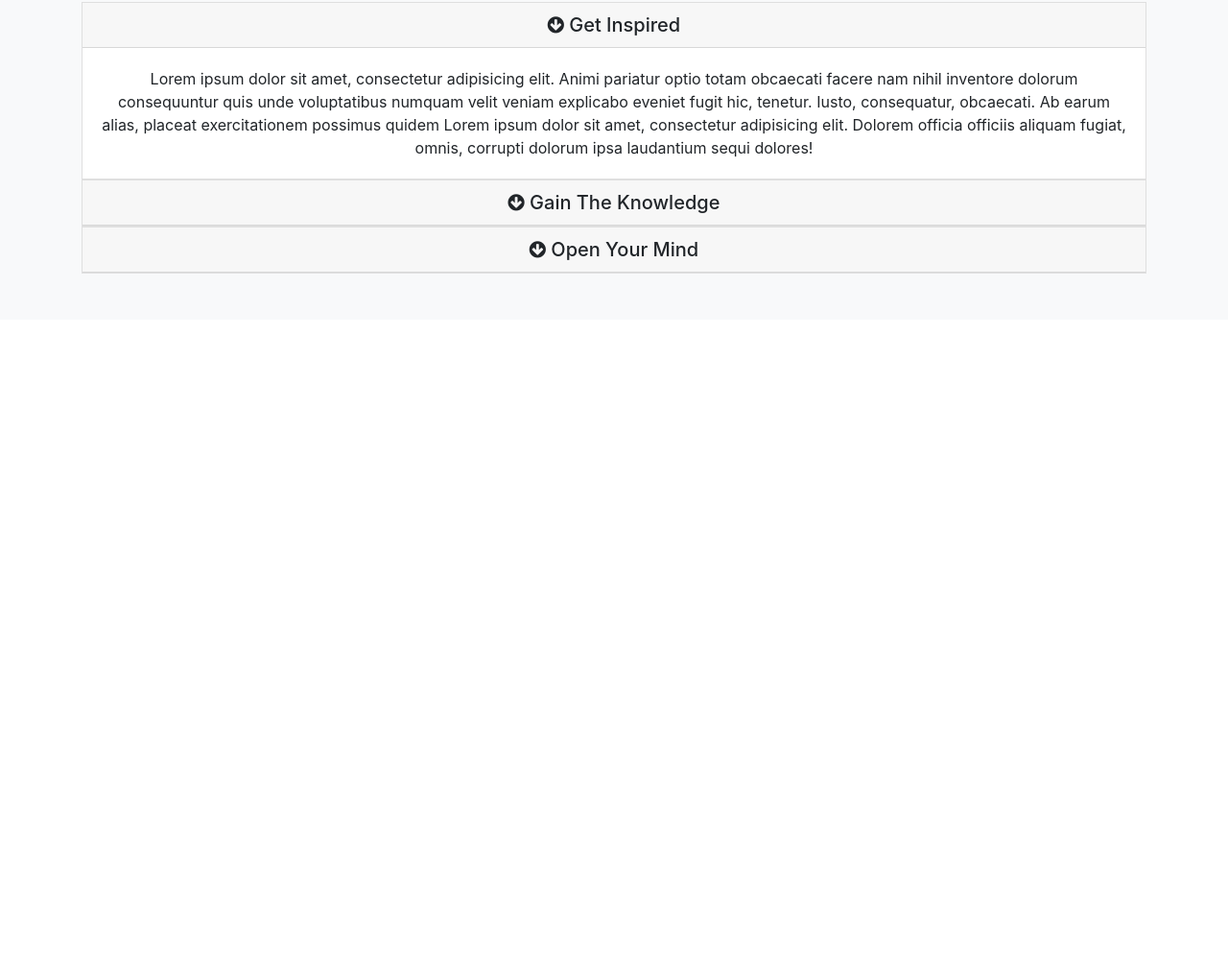
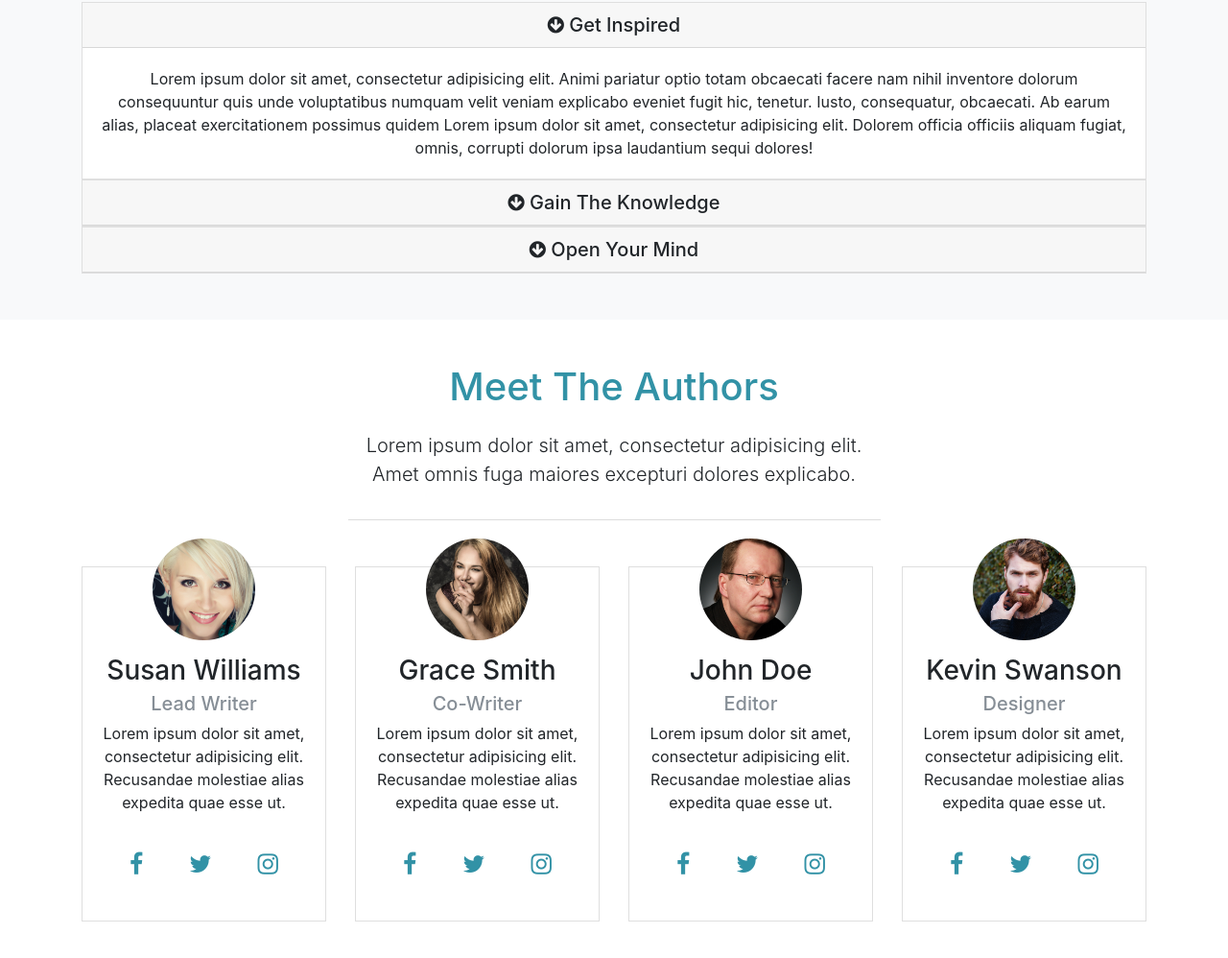
Before and after one commit to amerkrlicbegovic/Bootstrap-projects, a website: page Project-Mizuxe-Theme/src/index.html in a window 1280 px wide. Shown: the part 1369-2367 px from the top of the page at 96% size. Before the commit the page ends 1702 px from the top, so only its background shows below. Drawn offline with Linux system fonts and the light colour scheme.

Commit message:
Project-Mizuxe-Theme added section Meet The Authors

```diff
--- a/Project-Mizuxe-Theme/src/index.html
+++ b/Project-Mizuxe-Theme/src/index.html
@@ -182,6 +182,109 @@
     </div>
   </section>
 
+  <!-- AUTHORS -->
+  <section id="authors" class="my-5 text-center">
+    <div class="container">
+      <div class="row">
+        <div class="col">
+          <div class="info-header mb-5">
+            <h1 class="text-primary pb-3">
+              Meet The Authors
+            </h1>
+            <p class="lead pb-3">
+              Lorem ipsum dolor sit amet, consectetur adipisicing elit. Amet omnis fuga maiores excepturi dolores explicabo.
+            </p>
+          </div>
+        </div>
+      </div>
+      <div class="row">
+        <div class="col-lg-3 col-md-6">
+          <div class="card">
+            <div class="card-body">
+              <img src="img/person1.jpg" alt="" class="img-fluid rounded-circle w-50 mb-3">
+              <h3>Susan Williams</h3>
+              <h5 class="text-muted">Lead Writer</h5>
+              <p>Lorem ipsum dolor sit amet, consectetur adipisicing elit. Recusandae molestiae alias expedita quae esse ut.</p>
+              <div class="d-flex flex-row justify-content-center">
+                <div class="p-4">
+                  <a href="#"><i class="fa fa-facebook"></i></a>
+                </div>
+                <div class="p-4">
+                  <a href="#"><i class="fa fa-twitter"></i></a>
+                </div>
+                <div class="p-4">
+                  <a href="#"><i class="fa fa-instagram"></i></a>
+                </div>
+              </div>
+            </div>
+          </div>
+        </div>
+        <div class="col-lg-3 col-md-6">
+          <div class="card">
+            <div class="card-body">
+              <img src="img/person2.jpg" alt="" class="img-fluid rounded-circle w-50 mb-3">
+              <h3>Grace Smith</h3>
+              <h5 class="text-muted">Co-Writer</h5>
+              <p>Lorem ipsum dolor sit amet, consectetur adipisicing elit. Recusandae molestiae alias expedita quae esse ut.</p>
+              <div class="d-flex flex-row justify-content-center">
+                <div class="p-4">
+                  <a href="#"><i class="fa fa-facebook"></i></a>
+                </div>
+                <div class="p-4">
+                  <a href="#"><i class="fa fa-twitter"></i></a>
+                </div>
+                <div class="p-4">
+                  <a href="#"><i class="fa fa-instagram"></i></a>
+                </div>
+              </div>
+            </div>
+          </div>
+        </div>
+        <div class="col-lg-3 col-md-6">
+          <div class="card">
+            <div class="card-body">
+              <img src="img/person3.jpg" alt="" class="img-fluid rounded-circle w-50 mb-3">
+              <h3>John Doe</h3>
+              <h5 class="text-muted">Editor</h5>
+              <p>Lorem ipsum dolor sit amet, consectetur adipisicing elit. Recusandae molestiae alias expedita quae esse ut.</p>
+              <div class="d-flex flex-row justify-content-center">
+                <div class="p-4">
+                  <a href="#"><i class="fa fa-facebook"></i></a>
+                </div>
+                <div class="p-4">
+                  <a href="#"><i class="fa fa-twitter"></i></a>
+                </div>
+                <div class="p-4">
+                  <a href="#"><i class="fa fa-instagram"></i></a>
+                </div>
+              </div>
+            </div>
+          </div>
+        </div>
+        <div class="col-lg-3 col-md-6">
+          <div class="card">
+            <div class="card-body">
+              <img src="img/person4.jpg" alt="" class="img-fluid rounded-circle w-50 mb-3">
+              <h3>Kevin Swanson</h3>
+              <h5 class="text-muted">Designer</h5>
+              <p>Lorem ipsum dolor sit amet, consectetur adipisicing elit. Recusandae molestiae alias expedita quae esse ut.</p>
+              <div class="d-flex flex-row justify-content-center">
+                <div class="p-4">
+                  <a href="#"><i class="fa fa-facebook"></i></a>
+                </div>
+                <div class="p-4">
+                  <a href="#"><i class="fa fa-twitter"></i></a>
+                </div>
+                <div class="p-4">
+                  <a href="#"><i class="fa fa-instagram"></i></a>
+                </div>
+              </div>
+            </div>
+          </div>
+        </div>
+      </div>
+    </div>
+  </section>
 
 
   <script src="js/jquery.min.js"></script>
--- a/Project-Mizuxe-Theme/src/scss/style.scss
+++ b/Project-Mizuxe-Theme/src/scss/style.scss
@@ -36,3 +36,22 @@ body{
   margin:auto;
   border-bottom:1px #ddd solid;
 }
+
+#authors{
+  img{
+    margin-top:-50px;
+  }
+
+  .fa{
+    font-size:25px;
+  }
+
+  .card:hover{
+    background:$primary;
+    color:#fff;
+
+    .fa{
+      color:#fff;
+    }
+  }
+}
```
Also changed, not shown: Project-Mizuxe-Theme/src/css/style.css.
